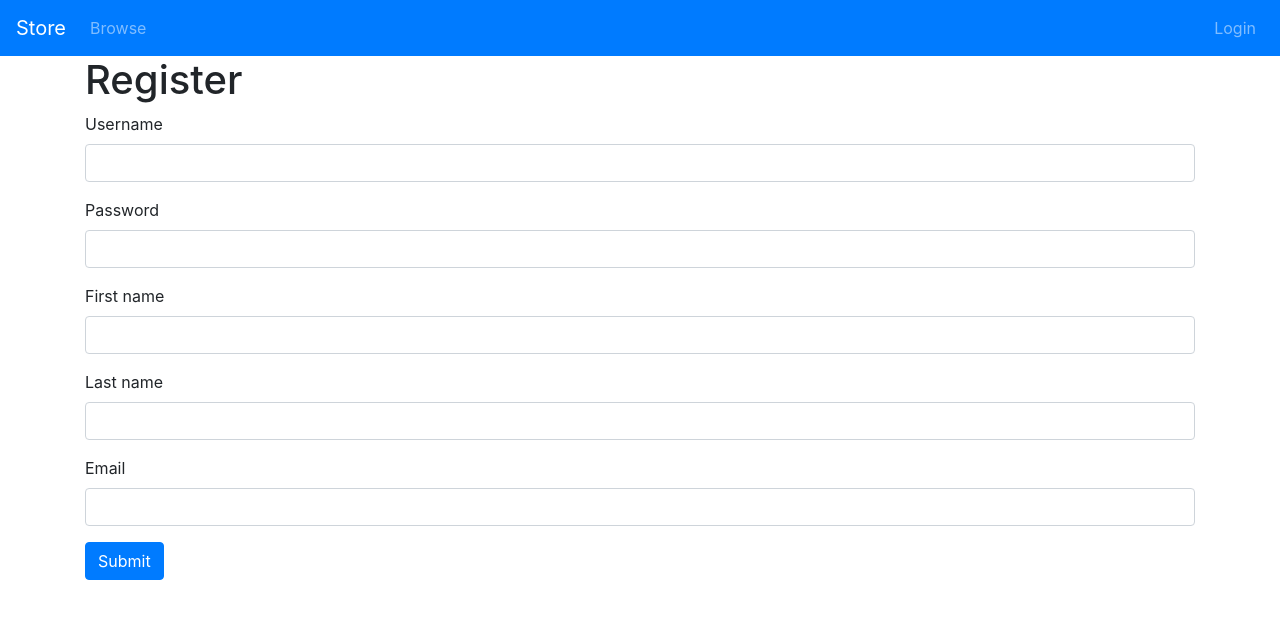
After one commit to GeorgeF23/GAD_Project2, a Django app: page /accounts/register/ in a window 1280 px wide. The commit adds this page. Shown: the top 619 px of the page. Run offline with Django 3.2, Linux system fonts and the light colour scheme; some libraries are stand-ins or nearby versions.

Commit message:
Created register system

```diff
--- /dev/null
+++ b/accounts/templates/accounts/register.html
@@ -0,0 +1,38 @@
+{% extends 'base.html' %}
+
+{% block content %}
+    <div class="container">
+        <h1>Register</h1>
+
+        {% if register_error %}
+            <div class="alert alert-danger" role="alert">
+                {{ register_error }}
+            </div>
+        {% endif %}
+
+        <form method="POST" action="{% url 'accounts:register_view' %}">
+            {% csrf_token %}
+            <div class="form-group">
+                <label for="register_username">Username</label>
+                <input name="register_username" type="text" class="form-control" id="register_username">
+            </div>
+            <div class="form-group">
+                <label for="register_password">Password</label>
+                <input name="register_password" type="password" class="form-control" id="register_password">
+            </div>
+            <div class="form-group">
+                <label for="register_first_name">First name</label>
+                <input name="register_first_name" type="text" class="form-control" id="register_first_name">
+            </div>
+            <div class="form-group">
+                <label for="register_last_name">Last name</label>
+                <input name="register_last_name" type="text" class="form-control" id="register_last_name">
+            </div>
+            <div class="form-group">
+                <label for="register_email">Email</label>
+                <input name="register_email" type="text" class="form-control" id="register_email">
+            </div>
+            <button type="submit" class="btn btn-primary">Submit</button>
+        </form>
+    </div>
+{% endblock %}
--- a/accounts/urls.py
+++ b/accounts/urls.py
@@ -1,9 +1,10 @@
 from django.urls import path
 
-from .views import login_view
+from .views import login_view, register_view
 
 app_name = 'accounts'
 
 urlpatterns = [
     path('login/', login_view, name="login_view"),
+    path('register/', register_view, name="register_view")
 ]
--- a/accounts/views.py
+++ b/accounts/views.py
@@ -1,8 +1,16 @@
-from django.shortcuts import render, redirect, reverse
+from django.shortcuts import render, redirect
 from django.contrib.auth import authenticate, login
+from django.contrib.auth.models import User
+import re
 
+EMAIL_REGEX = r"(^[a-zA-Z0-9_.+-]+@[a-zA-Z0-9-]+\.[a-zA-Z0-9-.]+$)"
 
-# Create your views here.
+SUCCESS = 0
+EMAIL_TAKEN_ERROR = 1
+USERNAME_TAKEN_ERROR = 2
+MISSING_FIELD_ERROR = 3
+INVALID_EMAIL_ERROR = 4
+
 
 def login_view(request):
     if request.method == 'GET':
@@ -22,3 +30,57 @@ def login_view(request):
             return render(request, 'accounts/login.html', {
                 'login_error': 'Invalid username or password'
             })
+
+
+def validate_register_input(username, password, first_name, last_name, email):
+    if User.objects.filter(username=username).count() > 0:
+        return USERNAME_TAKEN_ERROR
+    if User.objects.filter(email=email).count() > 0:
+        return EMAIL_TAKEN_ERROR
+
+    if len(username) == 0 or len(password) == 0 or len(first_name) == 0 or len(last_name) == 0 or len(email) == 0:
+        return MISSING_FIELD_ERROR
+
+    if not re.match(EMAIL_REGEX, email):
+        return INVALID_EMAIL_ERROR
+
+    return SUCCESS
+
+
+def register_view(request):
+    if request.method == 'GET':
+        if request.user.is_authenticated:
+            return redirect('/')
+        return render(request, 'accounts/register.html')
+
+    if request.method == 'POST':
+        username = request.POST['register_username']
+        password = request.POST['register_password']
+        first_name = request.POST['register_first_name']
+        last_name = request.POST['register_last_name']
+        email = request.POST['register_email']
+
+        valid = validate_register_input(username, password, first_name, last_name, email)
+        error_msg = None
+
+        if valid == EMAIL_TAKEN_ERROR:
+            error_msg = "Email already in use!"
+        elif valid == USERNAME_TAKEN_ERROR:
+            error_msg = "Username already taken!"
+        elif valid == MISSING_FIELD_ERROR:
+            error_msg = "All fields are necessary!"
+        elif valid == INVALID_EMAIL_ERROR:
+            error_msg = "Email is not valid!"
+
+        if valid != SUCCESS:
+            return render(request, 'accounts/register.html', {
+                'register_error': error_msg
+            })
+
+        user = User.objects.create_user(username, email, password)
+        user.last_name = last_name
+        user.first_name = first_name
+        user.save()
+
+        login(request, user)
+        return redirect('/')
--- a/templates/base.html
+++ b/templates/base.html
@@ -8,7 +8,7 @@
 </head>
 <body>
 <nav class="navbar navbar-expand-md navbar-dark bg-primary">
-    <a class="navbar-brand abs" href="">Store</a>
+    <a class="navbar-brand abs" href="/">Store</a>
     <button class="navbar-toggler" type="button" data-toggle="collapse" data-target="#collapsingNavbar">
         <span class="navbar-toggler-icon"></span>
     </button>
--- a/templates/homepage.html
+++ b/templates/homepage.html
@@ -1,5 +1,7 @@
 {% extends 'base.html' %}
 
 {% block content %}
-    <h1>Welcome to the store!</h1>
+    <div class="container">
+        <h1>Welcome to the store!</h1>
+    </div>
 {% endblock %}
```
Also changed, not shown: accounts/templates/accounts/login.html (+9 -2 lines).
